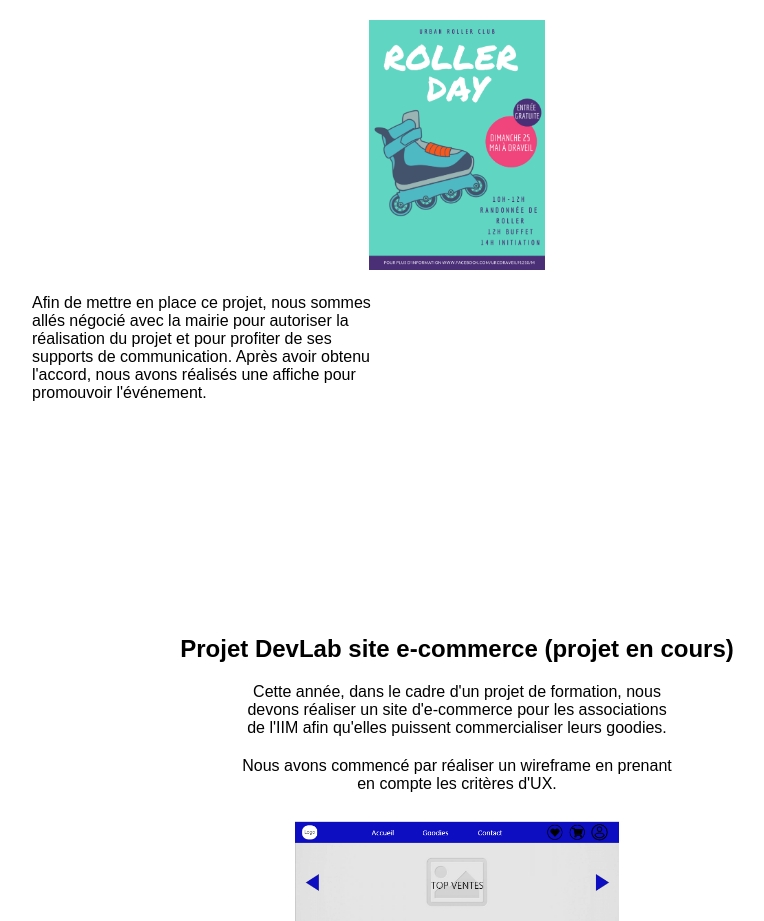
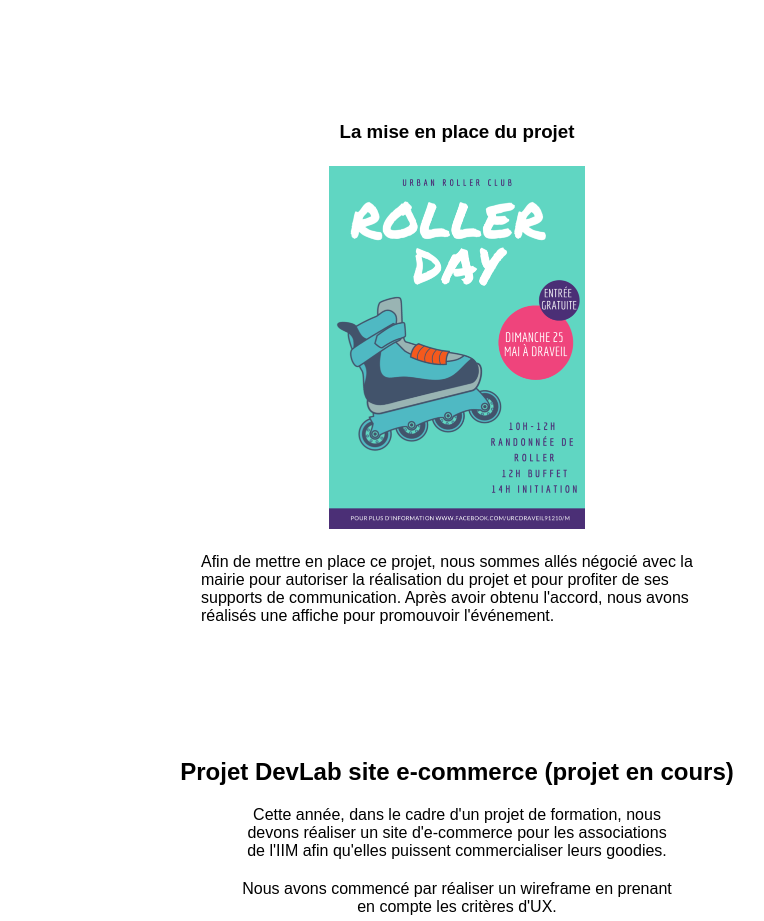
Before and after one commit to LouisChu25/Portfolio, a plain HTML site: page projet.html in a window 1280 px wide. Shown: the part 1065-1986 px from the top of the page, without its empty margins (183-947 px from the left). Drawn offline with Linux system fonts and the light colour scheme.

Commit message:
position fix

```diff
--- a/projet.html
+++ b/projet.html
@@ -35,14 +35,15 @@
             <p>Le premier projet que je vais vous présenter a été effectué dans le cadre d'un projet tutoré durant ma première année de DUT Technique de commercialisation. Le but était de mettre en place un événement afin de promouvoir une entreprise ou une association.</p><br>
             <p>Pour ce projet, j'ai démarché l'assocation de Roller URC Draveil. J'ai pris rendez-vous avec les responsables de l'association afin de comprendre ses besoins et ses objectifs. Nous avons ensuite pris en compte les moyens de l'association pour réaliser un événement.</p><br>
             <p>Afin de répondre à l'objectif de l'association qui était principalement d'augmenter son nombre d'adhérent, nous avions décidé d'organiser une randonnée de roller dans toute la ville ainsi qu'une après-midi initiation pour les débutants.</p><br>
+        </div>
 
-            <br><br><br>
+        <div class="projet-tut">
             <h3>La mise en place du projet</h3>
             <br>
             <img src="images/projet-tut.png" alt="Image affiche événement" style="width: 20%; margin: 5px;">
             <p class="middle">Afin de mettre en place ce projet, nous sommes allés négocié avec la mairie pour autoriser la réalisation du projet et pour profiter de ses supports de communication. Après avoir obtenu l'accord, nous avons réalisés une affiche pour promouvoir l'événement.</p>
+        </div>
             <br>
-        </div>
         <div class="texte-projet2">
             <h2 id="projet2">Projet DevLab site e-commerce (projet en cours)</h2>
             <p>Cette année, dans le cadre d'un projet de formation, nous devons réaliser un site d'e-commerce pour les associations de l'IIM afin qu'elles puissent commercialiser leurs goodies.</p>
--- a/style.scss
+++ b/style.scss
@@ -234,8 +234,14 @@ button {
 
 }
 
-.middle {
-    margin: auto;
-    width: 100%;
+.projet-tut {
     text-align: center;
+
+
+
+    p {
+        width: 40%;
+        text-align: left;
+        margin: 15px auto;
+    }
 }
```
Also changed, not shown: style.css, 1 other file.
